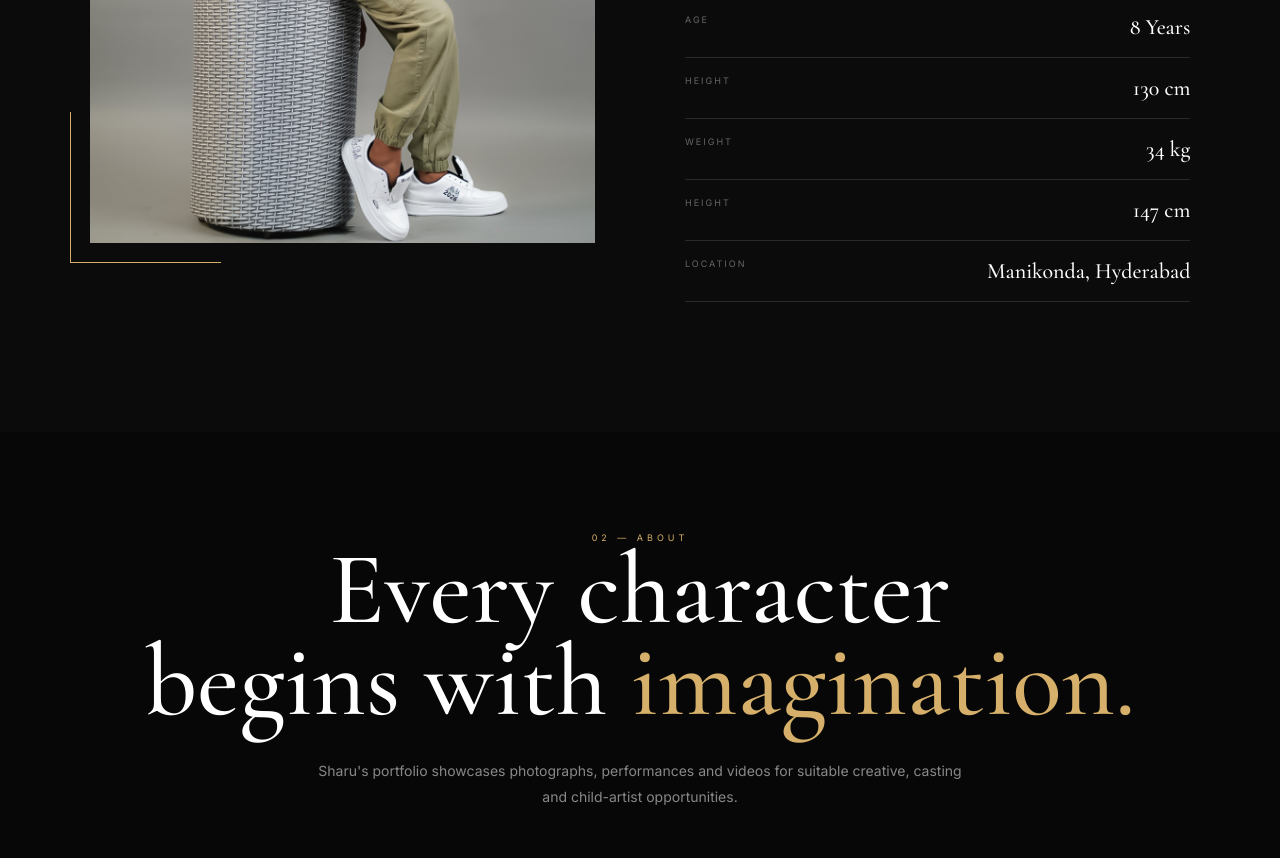
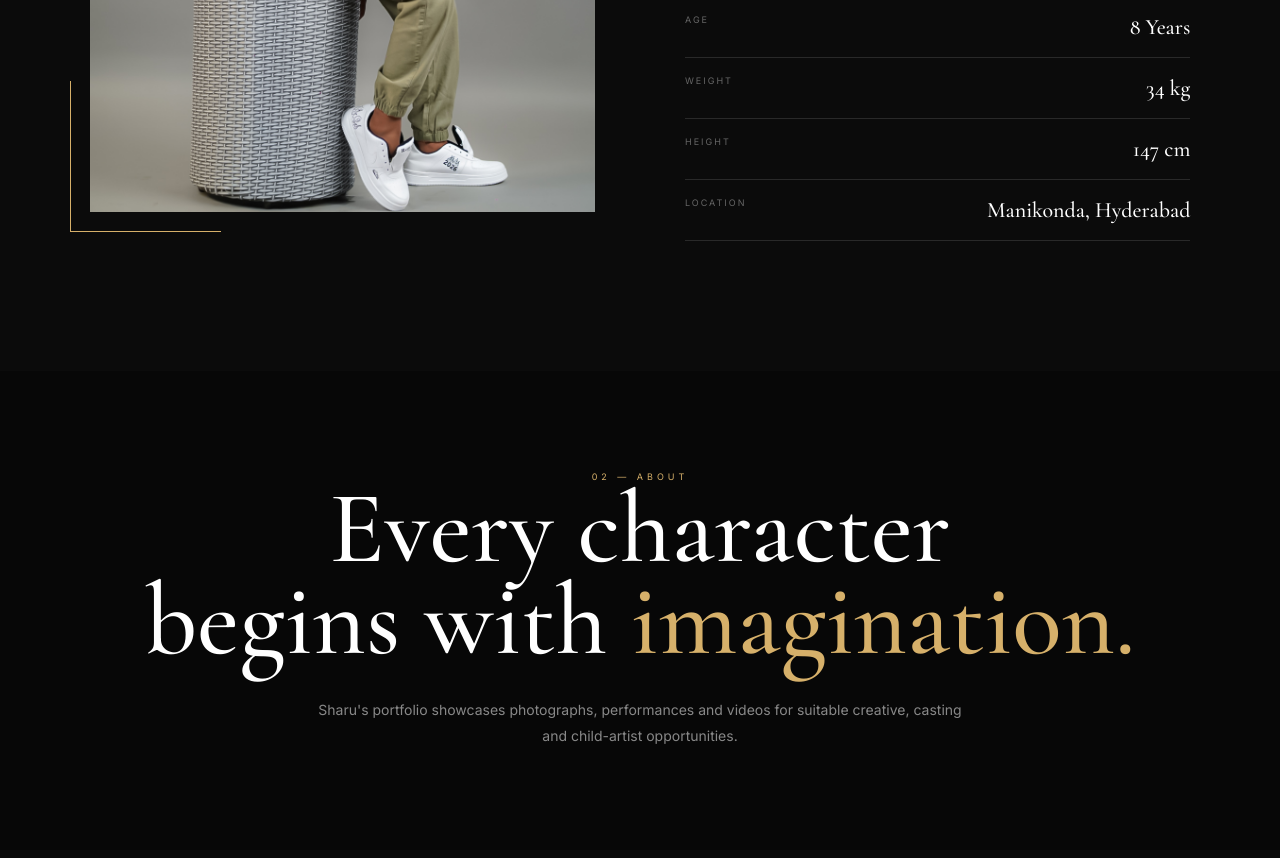
Before and after one commit to practice-p1/sharu, a plain HTML site: page index.html in a window 1280 px wide. Shown: the part 1571-2429 px from the top of the page. Drawn offline with nearby package versions, Linux system fonts and the light colour scheme.

Commit message:
Update index.html

```diff
--- a/index.html
+++ b/index.html
@@ -1316,15 +1316,6 @@ footer a:hover{
                 </div>
 
 
-                <div class="detail">
-
-                    <small>Height</small>
-
-                    <strong>
-                        130 cm
-                    </strong>
-
-                </div>
 
 
                 <div class="detail">
```
